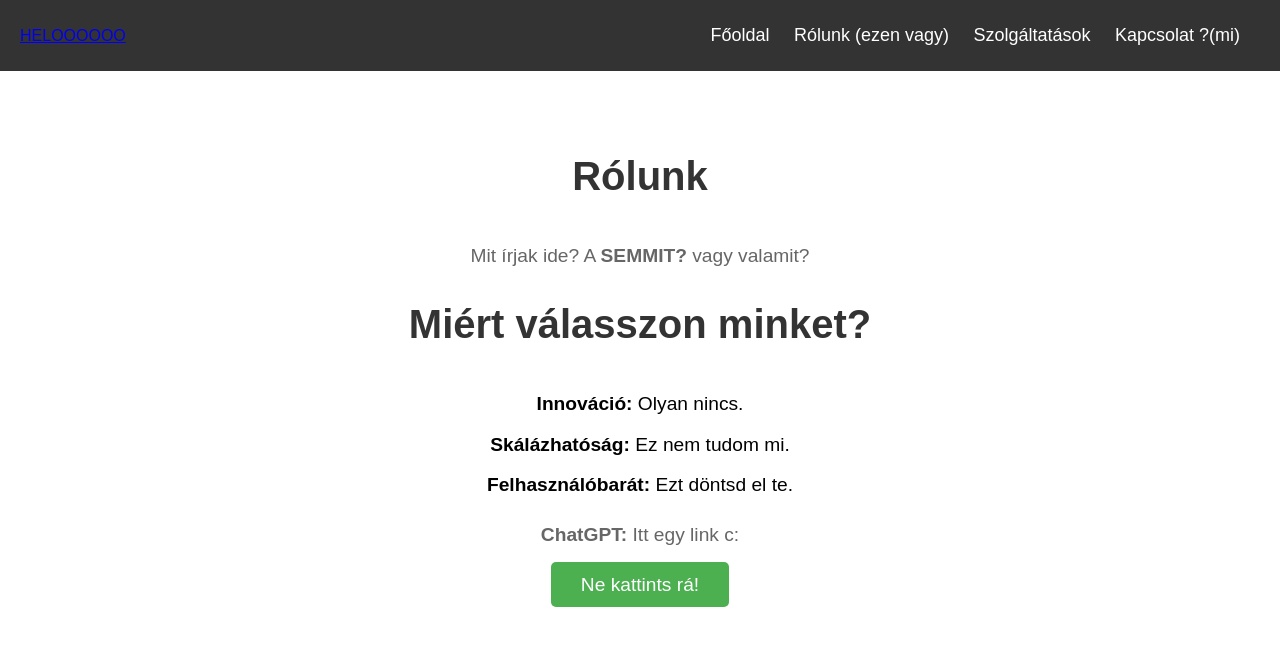
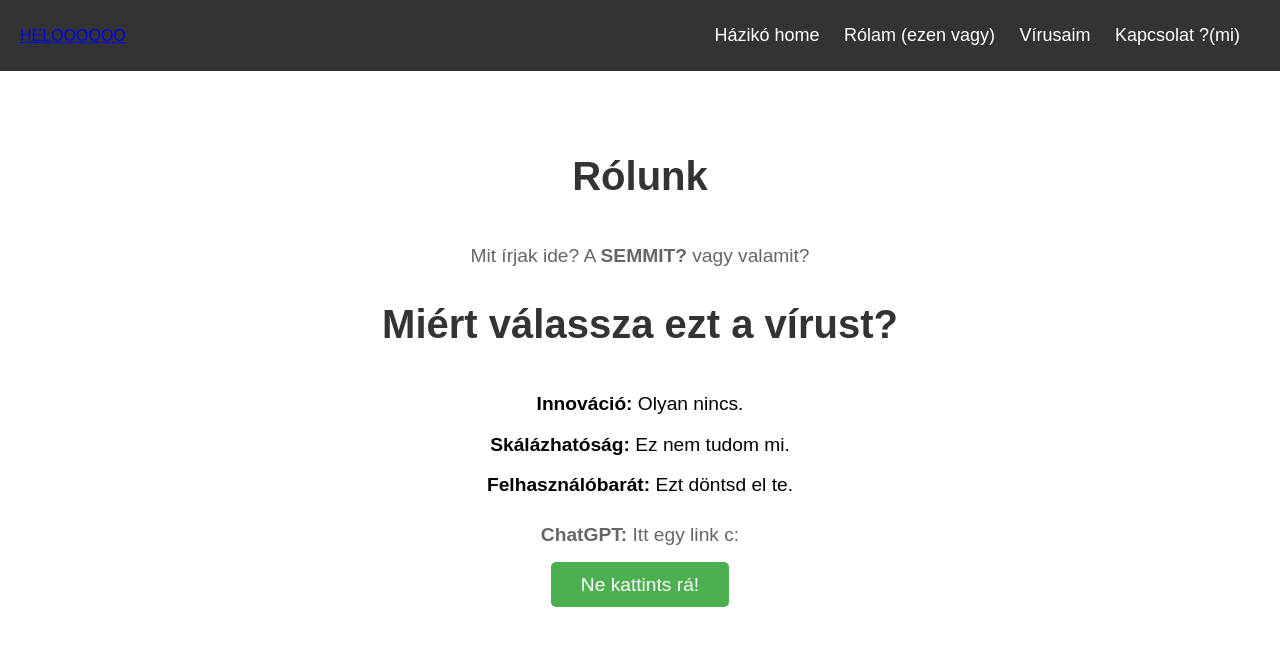
Before and after one commit to ERETWA666/covid-19, a plain HTML site: page about.html in a window 1280 px wide. Drawn offline with Linux system fonts and the light colour scheme.

Commit message:
Update about.html

```diff
--- a/about.html
+++ b/about.html
@@ -17,9 +17,9 @@
                 <a href="index.html">HELOOOOOO</a>
             </div>
             <ul class="nav-links">
-                <li><a href="index.html">Főoldal</a></li>
-                <li><a href="about.html">Rólunk (ezen vagy)</a></li>
-                <li><a href="services.html">Szolgáltatások</a></li>
+                <li><a href="index.html">Házikó home</a></li>
+                <li><a href="about.html">Rólam (ezen vagy)</a></li>
+                <li><a href="services.html">Vírusaim</a></li>
                 <li><a href="" target="_blank">Kapcsolat ?(mi)</a></li>
             </ul>
         </nav>
@@ -29,7 +29,7 @@
     <section id="about">
         <h1>Rólunk</h1>
         <p>Mit írjak ide? A <strong>SEMMIT?</strong> vagy valamit?</p>
-        <h2>Miért válasszon minket?</h2>
+        <h2>Miért válassza ezt a vírust?</h2>
         <ul>
             <li><strong>Innováció:</strong> Olyan nincs.</li>
             <li><strong>Skálázhatóság:</strong> Ez nem tudom mi.</li>
```
